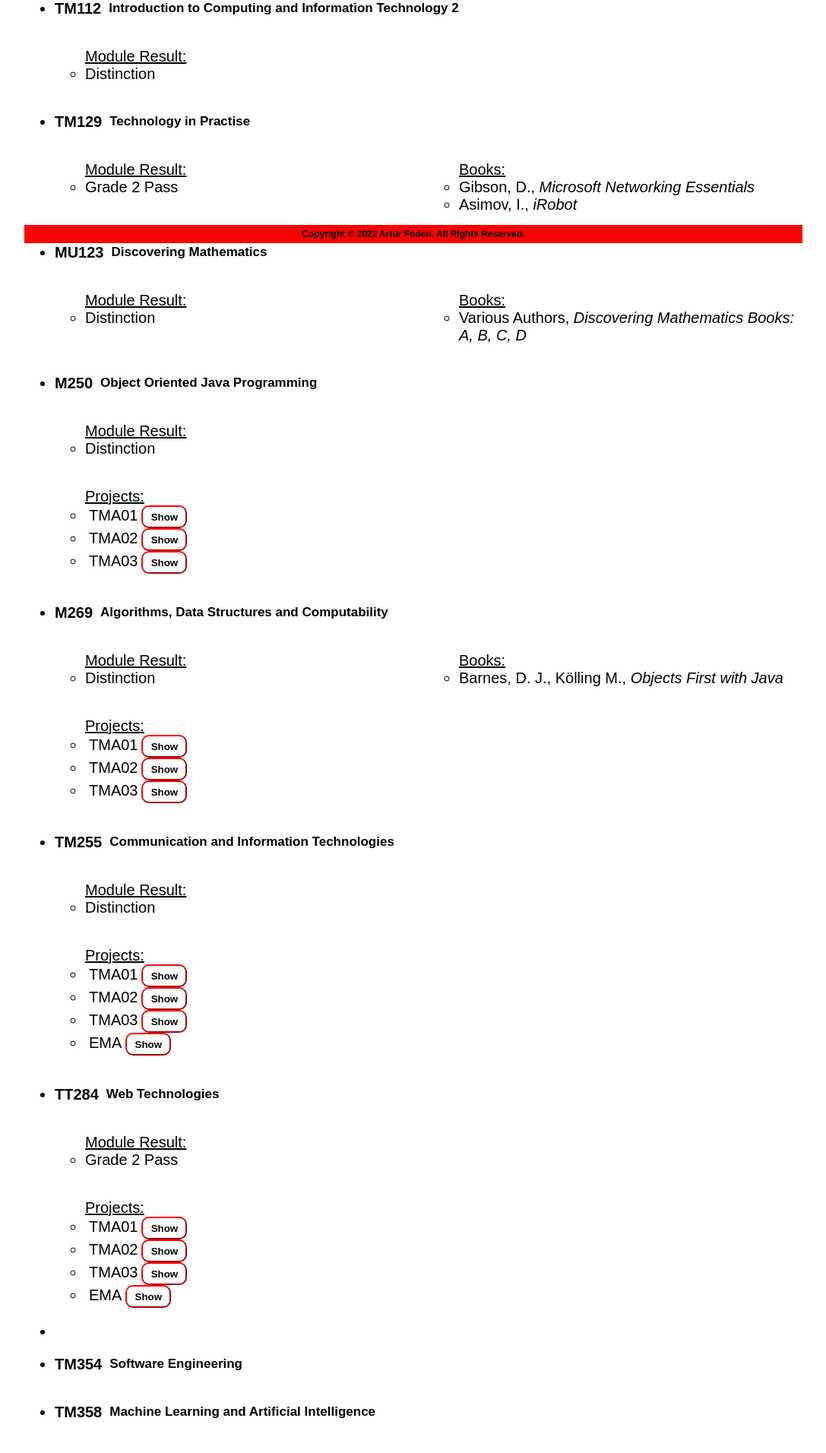
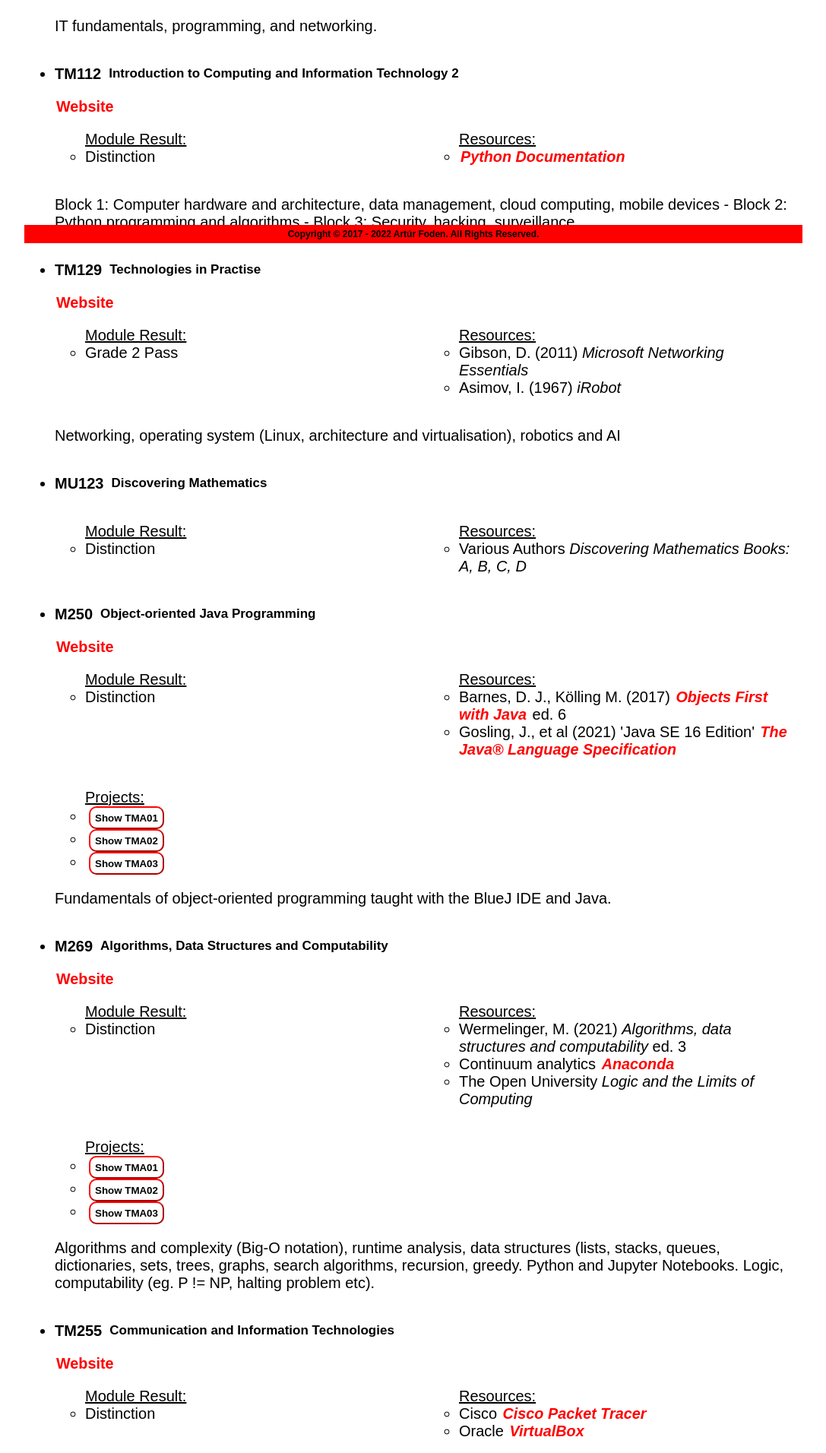
Before and after one commit to Arturius771/wwwarturfodenie, an Angular app in the folder wwwarturfodenie/: page /study-record in a window 1280 px wide. Shown: the part 480-2392 px from the top of the page at 76% size, without its empty margins (96-1183 px from the left). Built offline with nearby package versions, Linux system fonts and the light colour scheme.

Commit message:
finished resources implementation

```diff
--- a/wwwarturfodenie/src/app/af-footer/af-footer.component.html
+++ b/wwwarturfodenie/src/app/af-footer/af-footer.component.html
@@ -1 +1,3 @@
-<footer>Copyright &copy; {{ year }} Artúr Foden. All Rights Reserved.</footer>
+<footer>
+  Copyright &copy; 2017 - {{ year }} Artúr Foden. All Rights Reserved.
+</footer>
--- a/wwwarturfodenie/src/app/af-study-record/af-study-record.component.html
+++ b/wwwarturfodenie/src/app/af-study-record/af-study-record.component.html
@@ -10,23 +10,33 @@
   <li>
     <app-af-university-projects-capsule
       module_code="TM111"
+      module_result="Distinction"
+      [assessments]=""
       title="Introduction to Computing and Information Technology 1"
-      module_result="Distinction"
+      github=""
+      website_address="https://www.open.ac.uk/courses/modules/tm111"
+      description="IT fundamentals, programming, and networking."
+      [resource_material]=""
     ></app-af-university-projects-capsule>
   </li>
   <li>
     <app-af-university-projects-capsule
       module_code="TM112"
+      [resource_material]="tm112_resources"
       title="Introduction to Computing and Information Technology 2"
       module_result="Distinction"
+      website_address="https://www.open.ac.uk/courses/modules/tm112"
+      description="Block 1: Computer hardware and architecture, data management, cloud computing, mobile devices - Block 2: Python programming and algorithms - Block 3: Security, hacking, surveillance"
     ></app-af-university-projects-capsule>
   </li>
   <li>
     <app-af-university-projects-capsule
       module_code="TM129"
-      title="Technology in Practise"
+      title="Technologies in Practise"
       module_result="Grade 2 Pass"
+      website_address="https://www.open.ac.uk/courses/modules/tm129"
       [resource_material]="tm129_resources"
+      description="Networking, operating system (Linux, architecture and virtualisation), robotics and AI"
     ></app-af-university-projects-capsule>
   </li>
   <li>
@@ -34,32 +44,19 @@
       module_code="MU123"
       title="Discovering Mathematics"
       module_result="Distinction"
-      [resource_material]="[
-        {
-          title: 'Discovering Mathematics Books: A, B, C, D',
-          author: 'Various Authors'
-        }
-      ]"
+      [resource_material]="mu123_resources"
     ></app-af-university-projects-capsule>
   </li>
   <li>
     <app-af-university-projects-capsule
       module_code="M250"
-      title="Object Oriented Java Programming"
       module_result="Distinction"
-      [assessments]="[
-        { code: 'TMA01', description: 'Book Library Manager (Java)' },
-        {
-          code: 'TMA02',
-          description:
-            'Rock Paper Scissors game, Dictionary HashMaps and HashSets, SIR Infection Rate model (Java)'
-        },
-        {
-          code: 'TMA03',
-          description:
-            'Roller Coaster Manager, Sailing Club and Boat Race Manager (Java) '
-        }
-      ]"
+      [assessments]="m250_assessments"
+      title="Object-oriented Java Programming"
+      github=""
+      website_address="https://www.open.ac.uk/courses/modules/m250"
+      description="Fundamentals of object-oriented programming taught with the BlueJ IDE and Java."
+      [resource_material]="m250_resources"
     ></app-af-university-projects-capsule>
   </li>
   <li>
@@ -67,57 +64,21 @@
       module_code="M269"
       title="Algorithms, Data Structures and Computability"
       module_result="Distinction"
-      [assessments]="[
-        {
-          code: 'TMA01',
-          description:
-            'Part 1: Sequence data types, iterative algorithms, and algorithm complexity - Part 2: Stacks, queues, and priority Queues (Python)'
-        },
-        {
-          code: 'TMA02',
-          description:
-            'Binary Trees, recursive functions and graphs, greedy algorithms (Python)'
-        },
-        {
-          code: 'TMA03',
-          description:
-            'Sets, bags, maps (Java) and logic (Propositional/Predicate) and well Formed Formulas, truth tables, Equivalence Problem essay (Python, SQL)'
-        }
-      ]"
-      [resource_material]="[
-        {
-          title: 'Objects First with Java',
-          author: 'Barnes, D. J., Kölling M.'
-        }
-      ]"
+      website_address="https://www.open.ac.uk/courses/modules/m269"
+      [assessments]="m269_assessments"
+      [resource_material]="m269_resources"
+      description="Algorithms and complexity (Big-O notation), runtime analysis, data structures (lists, stacks, queues, dictionaries, sets, trees, graphs, search algorithms, recursion, greedy. Python and Jupyter Notebooks. Logic, computability (eg. P != NP, halting problem etc)."
     ></app-af-university-projects-capsule>
   </li>
   <li>
     <app-af-university-projects-capsule
       module_code="TM255"
       title="Communication and Information Technologies"
+      [resource_material]="tm255_resources"
       module_result="Distinction"
-      [assessments]="[
-        {
-          code: 'TMA01',
-          description:
-            '5G, asynchronous communication technologies, access point configuration (Packet Tracer)'
-        },
-        {
-          code: 'TMA02',
-          description:
-            'Hotel Website Group Project (design, implementation, reflection) (WordPress)'
-        },
-        {
-          code: 'TMA03',
-          description:
-            'Ethical and Legal Frameworks of IT, Biometric Authentication Systems report (written assessments)'
-        },
-        {
-          code: 'EMA',
-          description: 'Quantum Cryptography Information Website (WordPress)'
-        }
-      ]"
+      website_address="https://www.open.ac.uk/courses/modules/tm255"
+      [assessments]="tm255_assessments"
+      description="General networking and communications module. Security, cryptography, IoT, WiFi/Cell networks, interaction and collaboration, virtualisation."
     ></app-af-university-projects-capsule>
   </li>
   <li>
@@ -125,30 +86,15 @@
       module_code="TT284"
       title="Web Technologies"
       module_result="Grade 2 Pass"
-      [assessments]="[
-        {
-          code: 'TMA01',
-          description: 'Museum landing page and report (HTML, CSS)'
-        },
-        {
-          code: 'TMA02',
-          description:
-            'Guesthouse CRUD web application and report (PHP, JavaScript, SQL, Regex, HTML, CSS)'
-        },
-        {
-          code: 'TMA03',
-          description:
-            'Guesthouse photo diary web application (JavaScript, HTML, CSS)'
-        },
-        {
-          code: 'EMA',
-          description:
-            'Walking Club website project (design, implementation, testing) (PHP, JavaScript, HTML, CSS)'
-        }
-      ]"
+      [assessments]="tt284_assessments"
     ></app-af-university-projects-capsule>
   </li>
-  <li></li>
+  <li>
+    <app-af-university-projects-capsule
+      module_code="TM351"
+      title="Data Management and Analysis"
+    ></app-af-university-projects-capsule>
+  </li>
   <li>
     <app-af-university-projects-capsule
       module_code="TM354"
--- a/wwwarturfodenie/src/app/af-study-record/af-study-record.component.ts
+++ b/wwwarturfodenie/src/app/af-study-record/af-study-record.component.ts
@@ -1,6 +1,7 @@
 import { Component } from '@angular/core';
 import { Assessment } from '../lib/model/assessment';
 import { Book } from '../lib/model/book';
+import { Title } from '@angular/platform-browser';
 
 @Component({
   selector: 'app-af-study-record',
@@ -8,8 +9,147 @@ import { Book } from '../lib/model/book';
   styleUrls: ['./af-study-record.component.less'],
 })
 export class AfStudyRecordComponent {
+  tm112_resources = [
+    { title: 'Python Documentation', url: 'https://docs.python.org/3.8/' },
+  ];
+
   tm129_resources: Array<Book> = [
-    { title: 'Microsoft Networking Essentials', author: 'Gibson, D.' },
-    { title: 'iRobot', author: 'Asimov, I.' },
+    {
+      title: 'Microsoft Networking Essentials',
+      author: 'Gibson, D.',
+      year: 2011,
+    },
+    { title: 'iRobot', author: 'Asimov, I.', year: 1967 },
+  ];
+
+  mu123_resources: Array<Book> = [
+    {
+      title: 'Discovering Mathematics Books: A, B, C, D',
+      author: 'Various Authors',
+    },
+  ];
+
+  m250_assessments: Array<Assessment> = [
+    { code: 'TMA01', description: 'Book Library Manager (Java)' },
+    {
+      code: 'TMA02',
+      description:
+        'Rock Paper Scissors game, Dictionary HashMaps and HashSets, SIR Infection Rate model (Java)',
+    },
+    {
+      code: 'TMA03',
+      description:
+        'Roller Coaster Manager, Sailing Club and Boat Race Manager - Member/organisation project that could read/write CSV files (Java)',
+    },
+  ];
+
+  m250_resources: Array<Book> = [
+    {
+      title: 'Objects First with Java',
+      author: 'Barnes, D. J., Kölling M.',
+      url: 'https://www.bluej.org/objects-first/',
+      year: 2017,
+      edition: 6,
+    },
+    {
+      title: 'The Java® Language Specification',
+      author: 'Gosling, J., et al',
+      url: 'https://docs.oracle.com/javase/specs/jls/se16/html/index.html',
+      year: 2021,
+      article_title: 'Java SE 16 Edition',
+    },
+  ];
+
+  m269_assessments: Array<Assessment> = [
+    {
+      code: 'TMA01',
+      description:
+        'Part 1: Sequence data types, iterative algorithms, and algorithm complexity - Part 2: Stacks, queues, and priority Queues (Python)',
+    },
+    {
+      code: 'TMA02',
+      description:
+        'Binary Trees, recursive functions and graphs, greedy algorithms (Python)',
+    },
+    {
+      code: 'TMA03',
+      description:
+        'Sets, bags, maps (Java) and logic (Propositional/Predicate) and well Formed Formulas, truth tables, Equivalence Problem essay (Python, SQL)',
+    },
+  ];
+
+  m269_resources: Array<Book> = [
+    {
+      title: 'Algorithms, data structures and computability',
+      author: 'Wermelinger, M.',
+      year: 2021,
+      edition: 3,
+    },
+    {
+      title: 'Anaconda',
+      author: 'Continuum analytics',
+      url: 'https://www.anaconda.com/',
+    },
+    {
+      title: 'Logic and the Limits of Computing',
+      author: 'The Open University',
+    },
+  ];
+
+  tm255_assessments: Array<Assessment> = [
+    {
+      code: 'TMA01',
+      description:
+        '5G, asynchronous communication technologies, access point configuration (Packet Tracer)',
+    },
+    {
+      code: 'TMA02',
+      description:
+        'Hotel Website Group Project (design, implementation, reflection) (WordPress)',
+    },
+    {
+      code: 'TMA03',
+      description:
+        'Ethical and Legal Frameworks of IT, Biometric Authentication Systems report (written assessments)',
+    },
+    {
+      code: 'EMA',
+      description: 'Quantum Cryptography Information Website (WordPress)',
+    },
+  ];
+
+  tm255_resources: Array<Book> = [
+    {
+      title: 'Cisco Packet Tracer',
+      author: 'Cisco',
+      url: 'https://www.netacad.com/courses/packet-tracer',
+    },
+    {
+      title: 'VirtualBox',
+      author: 'Oracle',
+      url: 'https://www.virtualbox.org/',
+    },
+  ];
+
+  tt284_assessments: Array<Assessment> = [
+    {
+      code: 'TMA01',
+      description: 'Museum landing page and report (HTML, CSS)',
+    },
+    {
+      code: 'TMA02',
+      description:
+        'Guesthouse CRUD web application and report (PHP, JavaScript, SQL, Regex, HTML, CSS)',
+    },
+    {
+      code: 'TMA03',
+      description:
+        'Guesthouse photo diary web application (JavaScript, HTML, CSS)',
+    },
+    {
+      code: 'EMA',
+      description:
+        'Walking Club website project (design, implementation, testing) (PHP, JavaScript, HTML, CSS)',
+    },
   ];
 }
--- a/wwwarturfodenie/src/app/af-university-project-capsule/af-university-project-capsule.component.html
+++ b/wwwarturfodenie/src/app/af-university-project-capsule/af-university-project-capsule.component.html
@@ -2,6 +2,7 @@
   <p class="module_code" *ngIf="module_code">{{ module_code }}</p>
   <p class="title" *ngIf="title">{{ title }}</p>
 </div>
+<a *ngIf="github" href="{{ github }}">GitHub</a>
 <a *ngIf="website_address" href="{{ website_address }}">{{ website_name }}</a>
 <div class="grid">
   <ul class="grid_item" *ngIf="module_result">
@@ -12,12 +13,17 @@
   </ul>
   <ul class="grid_item" *ngIf="resource_material">
     <p>
-      <label *ngIf="resource_material"><u>Books:</u></label>
+      <label *ngIf="resource_material"><u>Resources:</u></label>
       <li *ngFor="let resource of resource_material">
-        {{ resource.author }}, <i>{{ resource.title }}</i>
-        <app-af-toggle-button
-          *ngIf="resource.description || resource.year"
-        ></app-af-toggle-button>
+        {{ resource.author }}
+        <label *ngIf="resource.year">({{ resource.year }}) </label>
+        <label *ngIf="resource.article_title">
+          '{{ resource.article_title }}'
+        </label>
+        <i *ngIf="resource.url"
+          ><a href="{{ resource.url }}">{{ resource.title }}</a></i
+        ><i *ngIf="!resource.url">{{ resource.title }}</i>
+        <label *ngIf="resource.edition"> ed. {{ resource.edition }} </label>
       </li>
     </p>
   </ul>
--- a/wwwarturfodenie/src/app/af-university-project-capsule/af-university-project-capsule.component.ts
+++ b/wwwarturfodenie/src/app/af-university-project-capsule/af-university-project-capsule.component.ts
@@ -8,7 +8,7 @@ import { Assessment } from '../lib/model/assessment';
   styleUrls: ['./af-university-project-capsule.component.less'],
 })
 export class AfUniversityProjectCapsuleComponent extends AfProjectCapsuleComponent {
-  @Input() module_code?: string; //af todo: make this its own type
+  @Input() module_code?: string;
   @Input() assessments?: Array<Assessment>;
-  @Input() module_result?: number | string;
+  @Input() module_result: number | string = 'TBA';
 }
--- a/wwwarturfodenie/src/app/lib/components/af-toggle-button/af-toggle-button.component.html
+++ b/wwwarturfodenie/src/app/lib/components/af-toggle-button/af-toggle-button.component.html
@@ -1,6 +1,5 @@
-<label class="title">{{ title }}</label>
 <button (click)="onClick()">
-  <p *ngIf="this.boolean">Hide</p>
-  <p *ngIf="!this.boolean">Show</p>
+  <p *ngIf="this.boolean">Hide {{ title }}</p>
+  <p *ngIf="!this.boolean">Show {{ title }}</p>
 </button>
 <p *ngIf="this.boolean == true">{{ this.content }}</p>
--- a/wwwarturfodenie/src/app/lib/components/af-toggle-button/af-toggle-button.component.less
+++ b/wwwarturfodenie/src/app/lib/components/af-toggle-button/af-toggle-button.component.less
@@ -1,12 +1,7 @@
-label {
-  margin-right: 5px;
-}
-
 button {
   border-radius: 10px;
   line-height: 0%;
   height: 30px;
-  width: 60px;
   font-weight: bold;
   text-align: center;
   background-color: #ffffff;
--- a/wwwarturfodenie/src/app/lib/model/book.ts
+++ b/wwwarturfodenie/src/app/lib/model/book.ts
@@ -2,5 +2,7 @@ export interface Book {
   title: string;
   author?: string;
   year?: number;
-  description?: string;
+  edition?: number;
+  url?: string;
+  article_title?: string;
 }
```
Also changed, not shown: wwwarturfodenie/src/app/app.module.ts (+7 -2 lines).
